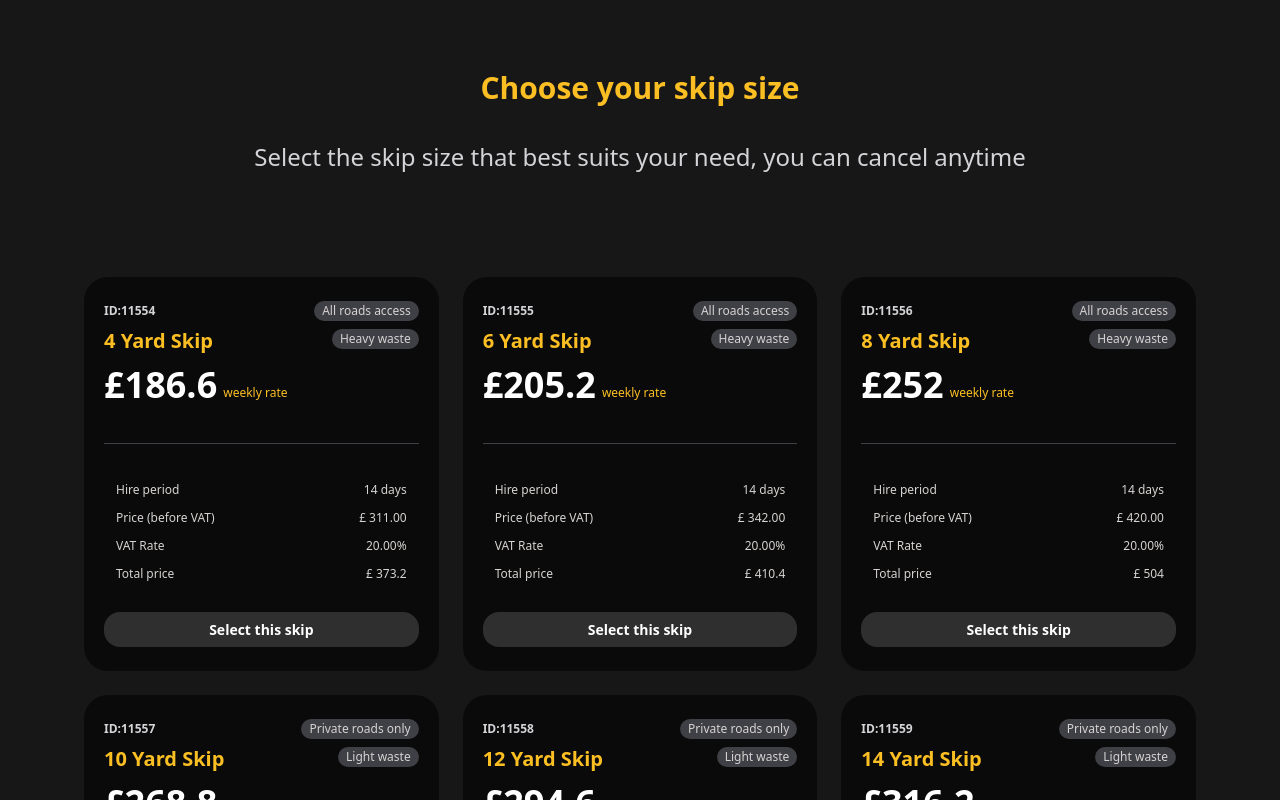
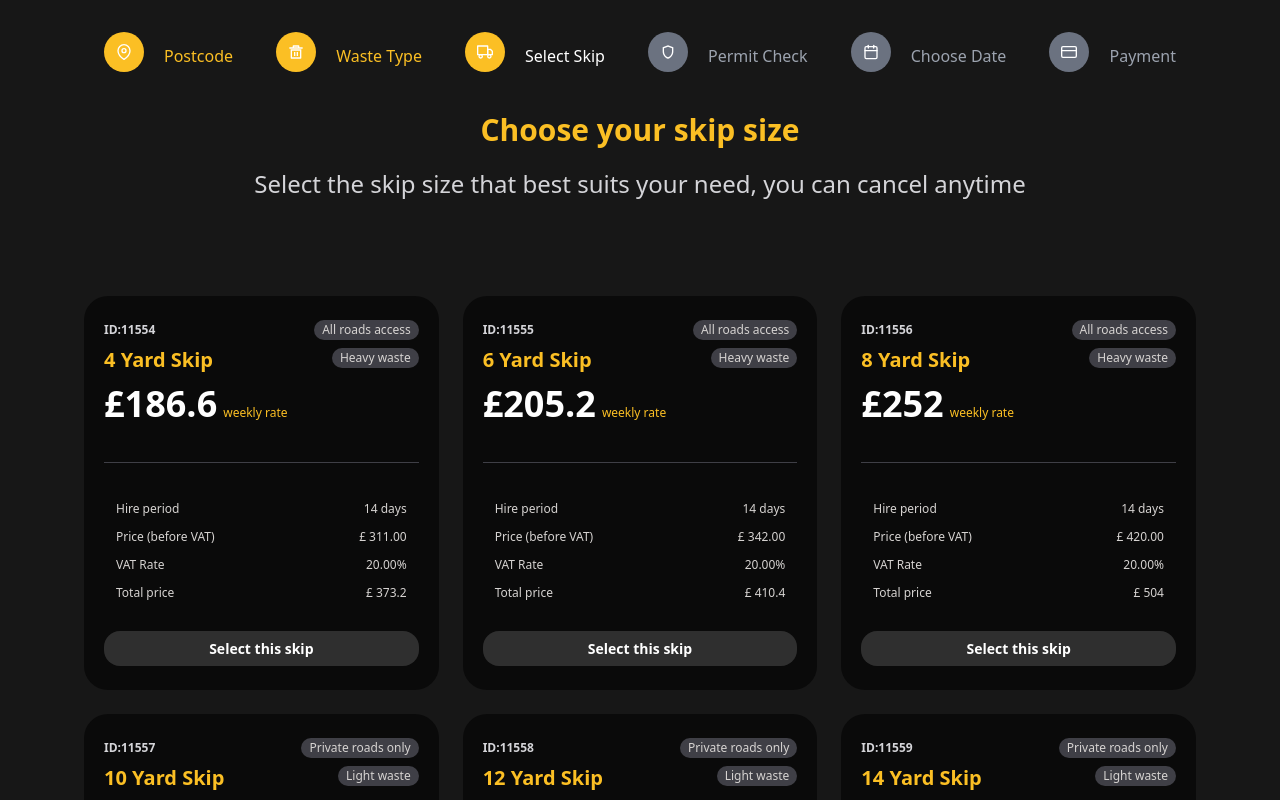
Before and after one commit to obiwanpelosi/remwaste-test, a React (Vite) app: page / in a window 1280 px wide. Shown: the top 800 px of the page. Built offline with nearby package versions, Linux system fonts and the light colour scheme.

Commit message:
add navbar

```diff
--- a/src/App.tsx
+++ b/src/App.tsx
@@ -1,6 +1,10 @@
 import { useEffect, useState } from "react";
 import { SummarySection } from "./components/Summary";
 import SkipOptionCard from "./components/skip-option-card";
+import { FiCalendar, FiCreditCard, FiMapPin, FiTruck } from "react-icons/fi";
+import { RiDeleteBin5Line } from "react-icons/ri";
+import { MdOutlineShield } from "react-icons/md";
+import ProgressNavbar from "./components/progress-navbar";
 
 export type OptionItem = {
   id: number;
@@ -166,6 +170,46 @@ const options: OptionItem[] = [
 ];
 function App() {
   const [selectedId, setSelectedId] = useState<number | null>(null);
+  const [currentStep, setCurrentStep] = useState(2);
+
+  const steps = [
+    {
+      id: "postcode",
+      label: "Postcode",
+      icon: <FiMapPin />,
+      status: "completed" as const,
+    },
+    {
+      id: "waste-type",
+      label: "Waste Type",
+      icon: <RiDeleteBin5Line />,
+      status: "completed" as const,
+    },
+    {
+      id: "select-skip",
+      label: "Select Skip",
+      icon: <FiTruck />,
+      status: "active" as const,
+    },
+    {
+      id: "permit-check",
+      label: "Permit Check",
+      icon: <MdOutlineShield />,
+      status: "upcoming" as const,
+    },
+    {
+      id: "choose-date",
+      label: "Choose Date",
+      icon: <FiCalendar />,
+      status: "upcoming" as const,
+    },
+    {
+      id: "payment",
+      label: "Payment",
+      icon: <FiCreditCard />,
+      status: "upcoming" as const,
+    },
+  ];
   const selectedOption =
     options.find((option) => option.id === selectedId) || null;
   const handleSelect = (id: number) => {
@@ -181,12 +225,18 @@ function App() {
     }
   }, [selectedId]);
   return (
-    <section className="flex overflow-hidden flex-col justify-center items-center px-20 py-16 bg-neutral-900 max-md:px-5">
+    <section className="flex overflow-hidden flex-col justify-center items-center px-20  pt-6 pb-16 bg-neutral-900 max-md:px-5">
+      <ProgressNavbar
+        steps={steps}
+        currentStepIndex={currentStep}
+        className="mb-8"
+      />
+
       <div className="flex flex-col w-full max-w-[1112px] max-md:max-w-full">
-        <h1 className="self-center text-3xl font-bold leading-relaxed text-center text-amber-400">
+        <h1 className="self-center text-2xl  lg:text-3xl font-bold leading-relaxed text-center text-amber-400">
           Choose your skip size
         </h1>
-        <p className="self-center mt-5 text-2xl leading-loose text-center text-zinc-300 max-md:max-w-full">
+        <p className="self-center mt-5 text-xl lg:text-2xl leading-loose text-center text-zinc-300 max-md:max-w-full">
           Select the skip size that best suits your need, you can cancel anytime
         </p>
 
--- a/src/components/Summary.tsx
+++ b/src/components/Summary.tsx
@@ -31,7 +31,9 @@ export const SummarySection = ({
       <div className="max-w-4xl mx-auto px-6 py-4 flex flex-col gap-4 md:flex-row items-center justify-between">
         <div className="flex items-center space-x-6">
           <div>
-            <p className="text-gray-400 text-sm">Selected Option</p>
+            <p className="text-gray-400 text-sm hidden lg:block">
+              Selected Option
+            </p>
             <p className="text-gray-100 font-bold text-lg">
               {selectedOption
                 ? `${selectedOption.size} Yard Skip (#${selectedOption.id})`
@@ -51,7 +53,7 @@ export const SummarySection = ({
           <div className="border-l border-gray-700 h-12 mx-2"></div>
 
           <div>
-            <p className="text-gray-400 text-sm">Total Price</p>
+            <p className="text-gray-400 text-sm hidden lg:block">Total Price</p>
             <p className="text-amber-400 font-bold">
               {selectedOption ? `£${totalPrice.toFixed(2)}` : ""}
             </p>
@@ -60,7 +62,7 @@ export const SummarySection = ({
 
         <button
           onClick={onContinue}
-          className="bg-amber-400 hover:bg-amber-400/80 text-white px-4 py-2 rounded-md flex items-center transition-colors duration-200"
+          className="bg-amber-400 hover:bg-amber-400/80 text-white px-4 py-2 rounded-md flex items-center justify-center transition-colors duration-200 w-full lg:w-auto"
         >
           <span className="mr-2">Continue</span>
           <FiArrowRight />
--- /dev/null
+++ b/src/components/progress-navbar.tsx
@@ -0,0 +1,96 @@
+import React from "react";
+
+// Define the types for our component props
+type StepStatus = "completed" | "active" | "upcoming";
+
+interface Step {
+  id: string;
+  label: string;
+  icon: React.ReactNode;
+  status: StepStatus;
+}
+
+interface ProgressNavbarProps {
+  steps: Step[];
+  currentStepIndex: number;
+  className?: string;
+}
+
+// Component for individual step items
+const StepItem: React.FC<{
+  step: Step;
+}> = ({ step }) => {
+  const getIconContainerStyles = () => {
+    switch (step.status) {
+      case "completed":
+        return "bg-amber-400 text-white";
+      case "active":
+        return "bg-amber-400 text-white";
+      default:
+        return "bg-gray-500 text-white";
+    }
+  };
+
+  const getLabelStyles = () => {
+    switch (step.status) {
+      case "completed":
+        return "text-amber-400";
+      case "active":
+        return "text-white";
+      default:
+        return "text-gray-400";
+    }
+  };
+
+  return (
+    <div className="flex items-center">
+      <div className="flex flex-col items-center">
+        <button
+          type="button"
+          className={`flex items-center gap-3 lg:gap-5 focus:outline-none ${
+            step.status == "upcoming" ? "cursor-not-allowed" : ""
+          }`}
+          aria-current={step.status === "active" ? "step" : undefined}
+        >
+          <span
+            className={`flex items-center justify-center rounded-full w-10 h-10 ${getIconContainerStyles()}`}
+          >
+            {step.icon}
+          </span>
+          <span
+            className={`mt-2 text-base font-medium ${getLabelStyles()} text-center`}
+          >
+            {step.label}
+          </span>
+        </button>
+      </div>
+    </div>
+  );
+};
+
+export const ProgressNavbar: React.FC<ProgressNavbarProps> = ({
+  steps,
+  className = "",
+}) => {
+  return (
+    <nav className={`w-full ${className}`} aria-label="Progress">
+      <ol className="flex flex-row items-start items-center justify-between px-4 py-2 md:px-6">
+        {steps.map((step) => {
+          return (
+            <li
+              key={step.id}
+              className={`lg:flex items-center ${
+                step.status == "active" ? "w-full lg:w-auto" : "hidden"
+              }
+              `}
+            >
+              <StepItem step={step} />
+            </li>
+          );
+        })}
+      </ol>
+    </nav>
+  );
+};
+
+export default ProgressNavbar;
```
